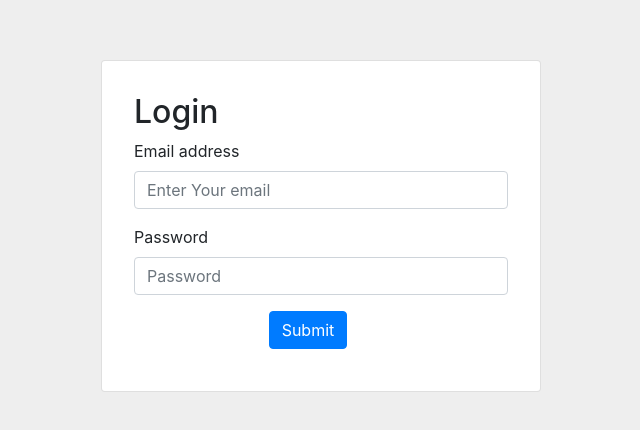
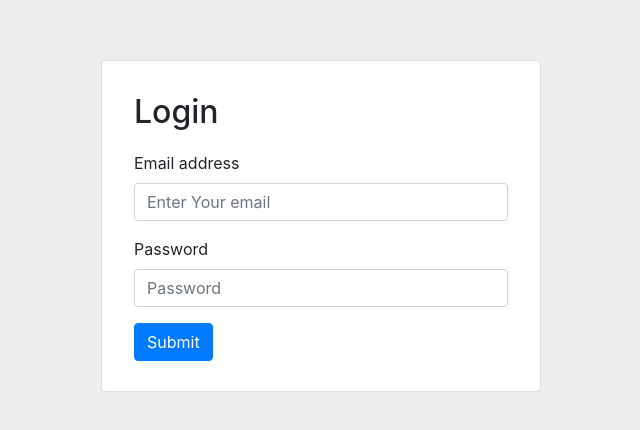
Before and after one commit to ranjeetgupta71/examination_system, a React (Create React App) app: page / in a window 1280 px wide. Shown: the part 174-604 px from the top of the page, without its empty margins (319-959 px from the left). Built offline with nearby package versions, Linux system fonts and the light colour scheme.

Commit message:
adds margin to the Login heading

```diff
--- a/src/components/Login/Login.css
+++ b/src/components/Login/Login.css
@@ -10,3 +10,7 @@
   height: 332px;
   padding: 32px;
 }
+
+.title {
+  margin-bottom: 20px;
+}
--- a/src/components/Login/index.js
+++ b/src/components/Login/index.js
@@ -7,8 +7,8 @@ const Login = ({ handleParentSubmit }) => {
   return (
     <div className="login-page">
       <Card className="login-form">
+        <h2 className="title">Login</h2>
         <div>
-          <h2>Login</h2>
           <div className="form-container">
             <form>
               <div className="form-group">
@@ -32,14 +32,7 @@ const Login = ({ handleParentSubmit }) => {
               </div>
               <button
                 type="submit"
-                className="btn btn-primary"
-                style={{
-                  display: "flex",
-                  alignItems: "center",
-                  justifyContent: "center",
-                  marginTop: "10px",
-                  marginLeft: "36%",
-                }}
+                className="btn btn-primary submit-btn"
                 onClick={() => handleParentSubmit("true")}
               >
                 Submit
```
